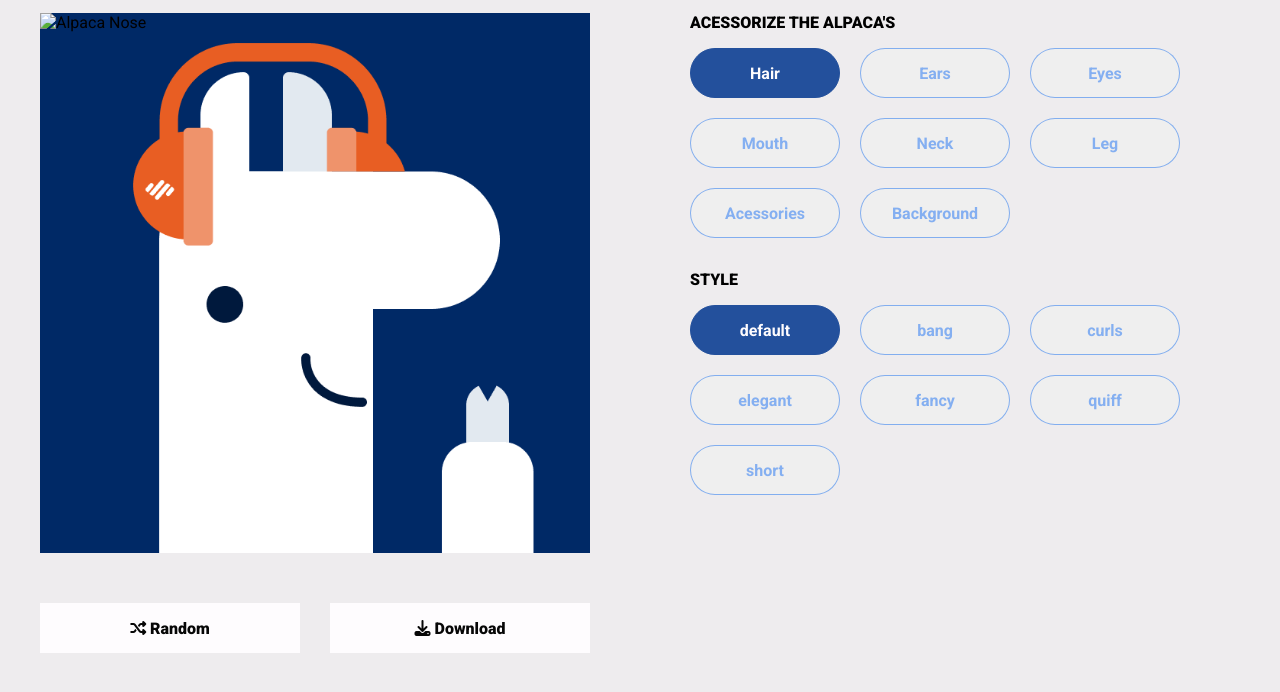
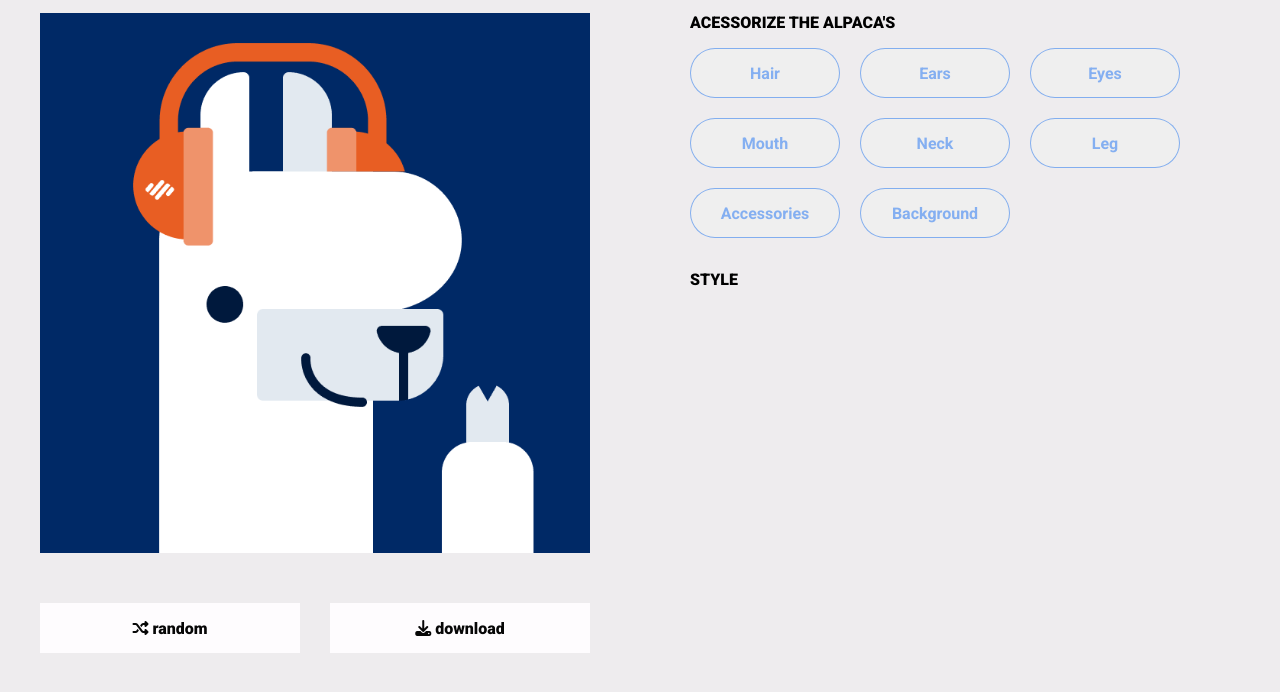
Before and after one commit to renildoJr/Alpaca-Image-Generator, a plain HTML site: page index.html in a window 1280 px wide. Shown: the part 76-768 px from the top of the page. Drawn offline with Linux system fonts and the light colour scheme.

Commit message:
Mudança de script

```diff
--- a/css/style.css
+++ b/css/style.css
@@ -34,6 +34,10 @@
     border:  1px solid var(--secondary);
     font-weight: 700;
     transition: .3s;
+}
+
+.btn::first-letter {
+    text-transform: uppercase;
 }
 
 .btn:hover {
--- a/index.html
+++ b/index.html
@@ -15,39 +15,32 @@
         <div class="side-container">
             <aside class="side-content">
                 <section class="image-container">
-                    <img class="alpaca-background" src="images/alpaca/backgrounds/darkblue50.png" alt="Alpaca Background">
-                    <img class="alpaca-component" id="alpaca-neck" src="images/alpaca/neck/default.png" alt="Alpaca Neck">
-                    <img class="alpaca-component" id="alpaca-ears" src="images/alpaca/ears/default.png" alt="Alpaca Ears">
-                    <img class="alpaca-component" id="alpaca-hair" src="images/alpaca/hair/default.png" alt="Alpaca Hair">
-                    <img class="alpaca-component" id="alpaca-eyes" src="images/alpaca/eyes/default.png" alt="Alpaca Eyes">
-                    <img class="alpaca-component" id="alpaca-leg" src="images/alpaca/leg/default.png" alt="Alpaca Leg">
-                    <img class="alpaca-component" id="alpaca-accessories" src="images/alpaca/accessories/headphone.png" alt="Alpaca Accessories" >
-                    <img class="alpaca-component" id="alpaca-nose" src="images/alpaca//nose.png" alt="Alpaca Nose">
-                    <img class="alpaca-component" id="alpaca-mouth" src="images/alpaca/mouth/default.png" alt="Alpaca Mouth">
+                    <img class="alpaca-component" data-id="7" id="alpaca-background" src="images/alpaca/backgrounds/darkblue50.png" alt="Alpaca Background">
+                    <img class="alpaca-component" data-id="4" id="alpaca-neck" src="images/alpaca/neck/default.png" alt="Alpaca Neck">
+                    <img class="alpaca-component" data-id="1" id="alpaca-ears" src="images/alpaca/ears/default.png" alt="Alpaca Ears">
+                    <img class="alpaca-component" data-id="0" id="alpaca-hair" src="images/alpaca/hair/default.png" alt="Alpaca Hair">
+                    <img class="alpaca-component" data-id="2" id="alpaca-eyes" src="images/alpaca/eyes/default.png" alt="Alpaca Eyes">
+                    <img class="alpaca-component" data-id="5" id="alpaca-leg" src="images/alpaca/leg/default.png" alt="Alpaca Leg">
+                    <img class="alpaca-component" data-id="6" id="alpaca-accessories" src="images/alpaca/accessories/headphone.png" alt="Alpaca Accessories" >
+                    <img class="alpaca-component" id="alpaca-nose" src="images/alpaca/nose.png" alt="Alpaca Nose">
+                    <img class="alpaca-component" data-id="3" id="alpaca-mouth" src="images/alpaca/mouth/default.png" alt="Alpaca Mouth">
                 </section>
 
                 <div class="btn-wrapper">
-                    <button class="btn"><i class="fa-solid fa-shuffle"></i> Random</button>
-                    <button class="btn"><i class="fa-solid fa-download"></i> Download</button>
+                    <button class="btn"><i class="fa-solid fa-shuffle"></i> random</button>
+                    <button class="btn"><i class="fa-solid fa-download"></i> download</button>
                 </div>
             </aside>
 
             <aside class="side-content">
                 <h2 class="text-lv2">ACESSORIZE THE ALPACA'S</h2>
                 <section class="btn-container" id="btns-acessorize">
-                    <button class="btn btn-round">Hair</button>
-                    <button class="btn btn-round">Ears</button>
-                    <button class="btn btn-round">Eyes</button>
-                    <button class="btn btn-round">Mouth</button>
-                    <button class="btn btn-round">Neck</button>
-                    <button class="btn btn-round">Leg</button>
-                    <button class="btn btn-round">Acessories</button>
-                    <button class="btn btn-round">Background</button>
+                    <!-- Dynamic buttons goes here -->
                 </section>
 
                 <h2 class="text-lv2">STYLE</h2>
                 <section class="btn-container" id="btns-style">
-                    <!-- Dynamic buttons goes here -->
+                    <!-- Dynamic buttons goes here too -->
                 </section>
             </aside>
         </div>
--- a/js/main.js
+++ b/js/main.js
@@ -1,75 +1,112 @@
 'use strict';
 
-const btnsAcessorize = document.querySelectorAll("#btns-acessorize .btn");
+const btnsAcessorizeContainer = document.getElementById("btns-acessorize");
 const btnStylesContainer = document.getElementById("btns-style");
+const AlpcaImages = Array.from(document.querySelectorAll(".alpaca-component:not(#alpaca-nose)"));
+const positions = [0, 0, 0, 0, 0, 0, 0, 0];
+
+// AlpcaImages[2].src="images/alpaca/ears/default.png"
+const random = AlpcaImages.find(alpacaComponent => alpacaComponent.dataset.id == 0)
+console.log(random)
+random.src = "images/alpaca/hair/elegant.png"
+// ATENÇÃO: PROBLEMA => QUANDO ALTERA A O SRC, O A POSICAO DO ELEMENTO HTML FICA EM PRIMEIRO
+// Possível solução, atualizar a lista inteira sempre quando mudar uma única imagem
+
 let btnListRenderedStyle = [];
 let btnStyle = [];
 
 const AlpacaLists = [
-    // Hair
-    ["default", "bang", "curls", "elegant", "fancy", "quiff", "short"],
-    // Ears
-    ["default", "tilt-backward", "tilt-forward"],
-    // Eyes
-    ["default", "angry", "naughty", "panda", "smart", "star"],
-    // Mouth
-    ["default", "astonished", "eating", "laugh", "tongue"],
-    // Neck
-    ["default", "bend-backward", "bend-forward", "thick"],
-    // Leg
-    ["default", "bubble-tea", "cookie", "game-console", "tilt-backward", "tilt-forward"],
-    // Accessories
-    ["earings", "flower", "glasses", "headphone"],
-    // Background
-    ["blue50", "blue60", "blue70", "darkblue30", "darkblue50", "darkblue70", "green50", "green60", "green70", "grey40", "grey70", "grey80", "red50", "red60", "red70", "yellow50", "yellow60", "yellow70"],
+    {id: 7, category: "background", parts: ["blue50", "blue60", "blue70", "darkblue30", "darkblue50", "darkblue70", "green50", "green60", "green70", "grey40", "grey70", "grey80", "red50", "red60", "red70", "yellow50", "yellow60", "yellow70"]},
+    {id: 4, category: "neck", parts: ["default", "bend-backward", "bend-forward", "thick"]},
+    {id: 1,category: "ears", parts: ["default", "tilt-backward", "tilt-forward"]},
+    {id: 0, category: "hair", parts: ["default", "bang", "curls", "elegant", "fancy", "quiff", "short"]},
+    {id: 2, category: "eyes", parts: ["default", "angry", "naughty", "panda", "smart", "star"]},
+    {id: 5, category: "leg", parts: ["default", "bubble-tea", "cookie", "game-console", "tilt-backward", "tilt-forward"]},
+    {id: 6, category: "accessories", parts: ["earings", "flower", "glasses", "headphone"]},
+    {id: 3, category: "mouth",  parts: ["default", "astonished", "eating", "laugh", "tongue"]},
 ]
 
-btnsAcessorize.forEach((button, index) => {
-    button.addEventListener("click", ()=>{
-        classChanging(button, "btn-primary", btnsAcessorize);
-        renderButtonList(AlpacaLists[index]);
-    });
-});
+// Init
+function renderButtonsInOrder() {
+    // if order => order buttons
+    const AlpacaListSortedById = AlpacaLists.sort((a, b) => a.id - b.id);
+    const buttonList = AlpacaListSortedById.map(button => `<button class="btn btn-round" id="${button.id}">${button.category}</button>`);
+    btnsAcessorizeContainer.innerHTML = buttonList.join("");
 
-init();
+    const renderedButtons = btnsAcessorizeContainer.querySelectorAll(".btn")
+
+    // continuar daqui......
+    renderedButtons.forEach(button => button.addEventListener("click", ()=>{}))
+}
+
+function changeButtonsClass(currentButtom, buttonList) {
+
+}
+
+renderButtonsInOrder()
 
 
 
 
-// ideia: criar uma lista com posições estabelecidas, o usuario vai clicar em um
-// botao do acessorize e escolherá um estilo, vai para outro botao do acessorize depois volta
-// para o anterior e a opcao do style tem que continuar a mesma
 
 
 
-function renderButtonList(list = [], selectdButton = 0) { // Na implementação do random, deve-se alterar o selected button para os botões selecionados pelo random conforme clicamos nos acessorizes
-    btnStylesContainer.innerHTML = "";
-
-    btnListRenderedStyle = list.map((button, index) =>
-        `<button class="btn btn-round ${index === selectdButton ? "btn-primary" : ""}">${list[index]}</button>`
-    ).join("");
-
-    btnStylesContainer.innerHTML = btnListRenderedStyle;
-    btnStyle = document.querySelectorAll("#btns-style .btn")
-
-    btnStyle.forEach(button =>
-        button.addEventListener("click", ()=> {
-            classChanging(button, "btn-primary", btnStyle);
-        })
-    )
-
-}
 
 
 
-function classChanging(currentItem = {}, itemClass = "", itemList = []) {
-    itemList.forEach(item => item.classList.remove(itemClass));
-    return currentItem.classList.add(itemClass);
-}
 
 
 
-function init() {
-    renderButtonList(AlpacaLists[0]);
-    btnsAcessorize[0].classList.add("btn-primary");
-}
+
+
+
+
+
+
+
+
+
+// console.log(AlpacaLists[1].parts)
+
+// btnsAcessorize.forEach((button, index) => {
+//     button.addEventListener("click", ()=>{
+//         classChanging(button, "btn-primary", btnsAcessorize);
+//         renderButtonList(AlpacaLists[index].parts[index],positions[index], index);
+//     });
+// });
+
+// // init();
+
+// // ideia: criar uma lista com posições estabelecidas, o usuario vai clicar em um
+// // botao do acessorize e escolherá um estilo, vai para outro botao do acessorize depois volta
+// // para o anterior e a opcao do style tem que continuar a mesma
+
+// function renderButtonList(list = [], selectdButton = 0, triggeredButtonIndex) { // Na implementação do random, deve-se alterar o selected button para os botões selecionados pelo random conforme clicamos nos acessorizes
+//     btnStylesContainer.innerHTML = "";
+
+//     btnListRenderedStyle = list.map((button, index) =>
+//         `<button class="btn btn-round ${index === selectdButton ? "btn-primary" : ""}">${list[index]}</button>`
+//     ).join("");
+
+//     btnStylesContainer.innerHTML = btnListRenderedStyle;
+//     btnStyle = document.querySelectorAll("#btns-style .btn")
+
+//     btnStyle.forEach((button, index) =>
+//         button.addEventListener("click", ()=> {
+//             classChanging(button, "btn-primary", btnStyle);
+//             positions[triggeredButtonIndex] = index;
+//             console.log(positions)
+//         })
+//     )
+
+// }
+
+// function classChanging(currentItem = {}, itemClass = "", itemList = []) {
+//     itemList.forEach(item => item.classList.remove(itemClass));
+//     return currentItem.classList.add(itemClass);
+// }
+
+// function init() {
+//     renderButtonList(AlpacaLists[].parts[0]);
+//     btnsAcessorize[0].classList.add("btn-primary");
+// }
```
